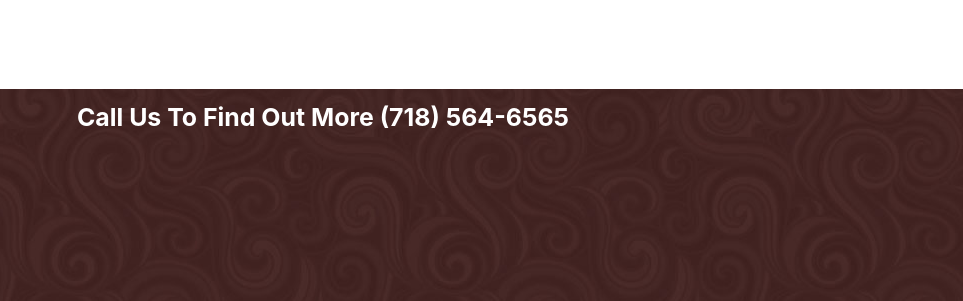
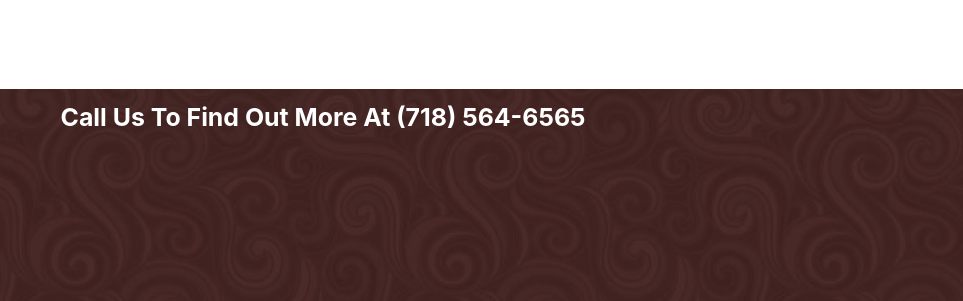
Before and after one commit to jwfreed/chocolate-works, a Gatsby site: page /birthdays in a window 1280 px wide. Shown: the part 1370-1671 px from the top of the page, 317-1280 px from the left. Built offline with nearby package versions, Linux system fonts and the light colour scheme; Gatsby itself is replaced by a stand-in of ours.

Commit message:
[UPDATE] updated footer 'contact us' copy

```diff
--- a/src/components/layout.js
+++ b/src/components/layout.js
@@ -30,7 +30,7 @@ const Layout = ({ children }) => {
               margin: '0px',
               padding: '15px'
             }}>
-            Call Us To Find Out More (718) 564-6565
+            Call Us To Find Out More At (718) 564-6565
           </h3>
           <Link to='/' style={{}}>
             <div style={{ margin: '0px', padding: '0px', width: '120px' }}>
```
